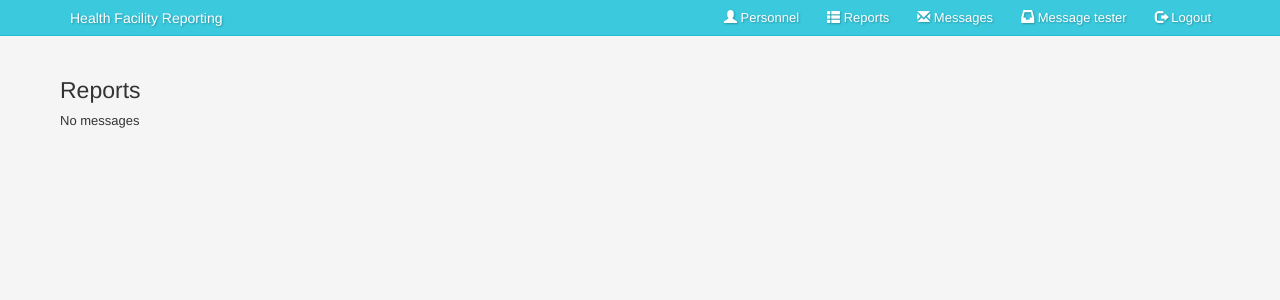
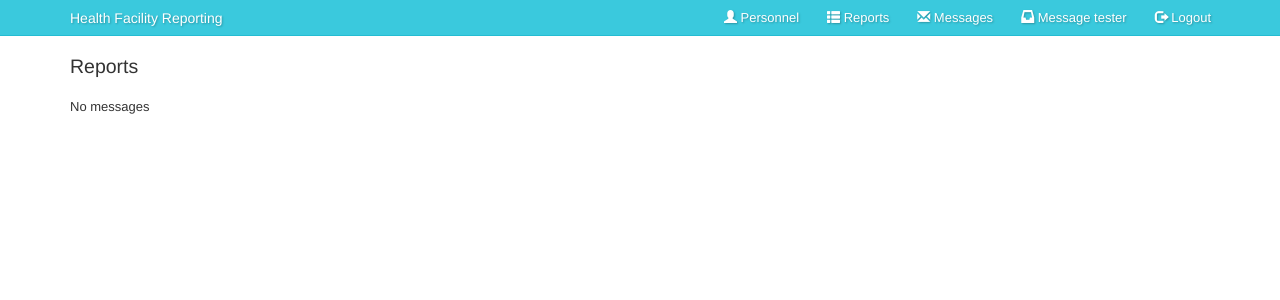
Before and after one commit to timbaobjects/hfr, a Django app: page /reports in a window 1280 px wide. Shown: the top 300 px of the page. Run offline with Django 3.2, Linux system fonts and the light colour scheme; the visitor is signed in with stand-in values (Sample User, id 1); data comes from the database, SQL or seed files in the repository; data that the repository does not hold is empty; parts of the project's set-up code (start-up, migrations or seed data) failed here and were passed over; some libraries are stand-ins or nearby versions.

Commit message:
Moved templates page title renderer from individual templates to base template

```diff
--- a/core/static/css/custom.css
+++ b/core/static/css/custom.css
@@ -1,4 +1,4 @@
-body{padding: 60px; background-color: #F5F5F5;}
+body{padding: 35px; background-color: ;}
 .navbar-brand{text-shadow: 1px 1px 2px rgba(0,0,0,0.25);}
 .navbar-nav>li>a {text-shadow: 1px 1px 2px rgba(0,0,0,0.25);}
 .divider-vertical {border-left: 1px solid #65D5E4;}
--- a/core/templates/core/base.html
+++ b/core/templates/core/base.html
@@ -26,8 +26,7 @@
   </div>
 </div>
 <div class="container">
-	<div class="row">
+	<h3 class="lead">{{ page_title }}</h3>
 	{% block main %}{% endblock %}
-	</div>
 </div>
 {% endblock %}
--- a/core/templates/core/message_list.html
+++ b/core/templates/core/message_list.html
@@ -1,6 +1,5 @@
 {% extends 'core/base.html' %}
 {% block main %}
-<h3>{{ page_title }}</h3>
 <div>
 {% if msgs %}
 <table class="pure-table">
--- a/core/templates/core/report_list.html
+++ b/core/templates/core/report_list.html
@@ -1,7 +1,6 @@
 {% extends 'core/base.html' %}
 {% load common %}
 {% block main %}
-<h3>{{ page_title }}</h3>
 <div>
 {% if reports %}
 <table class="pure-table">
```
